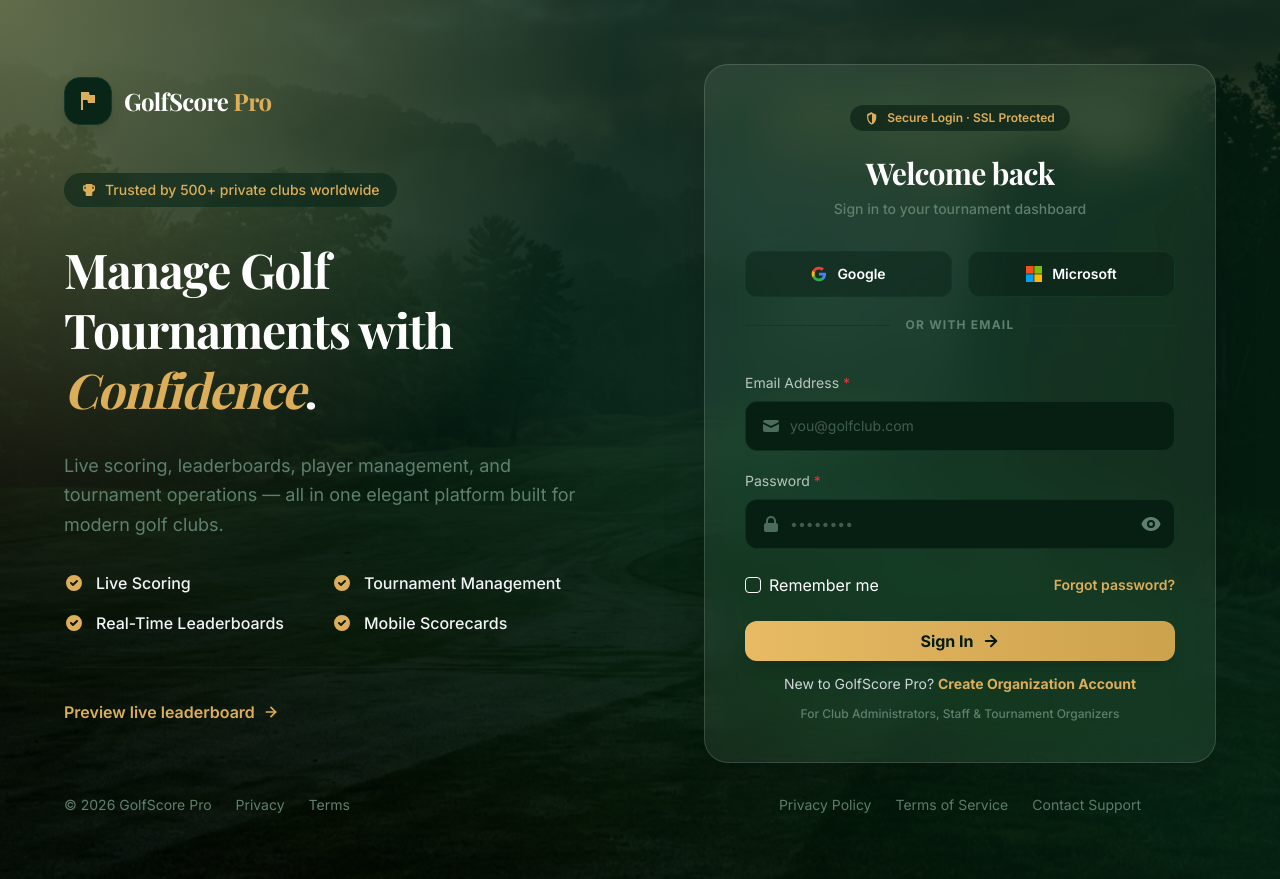
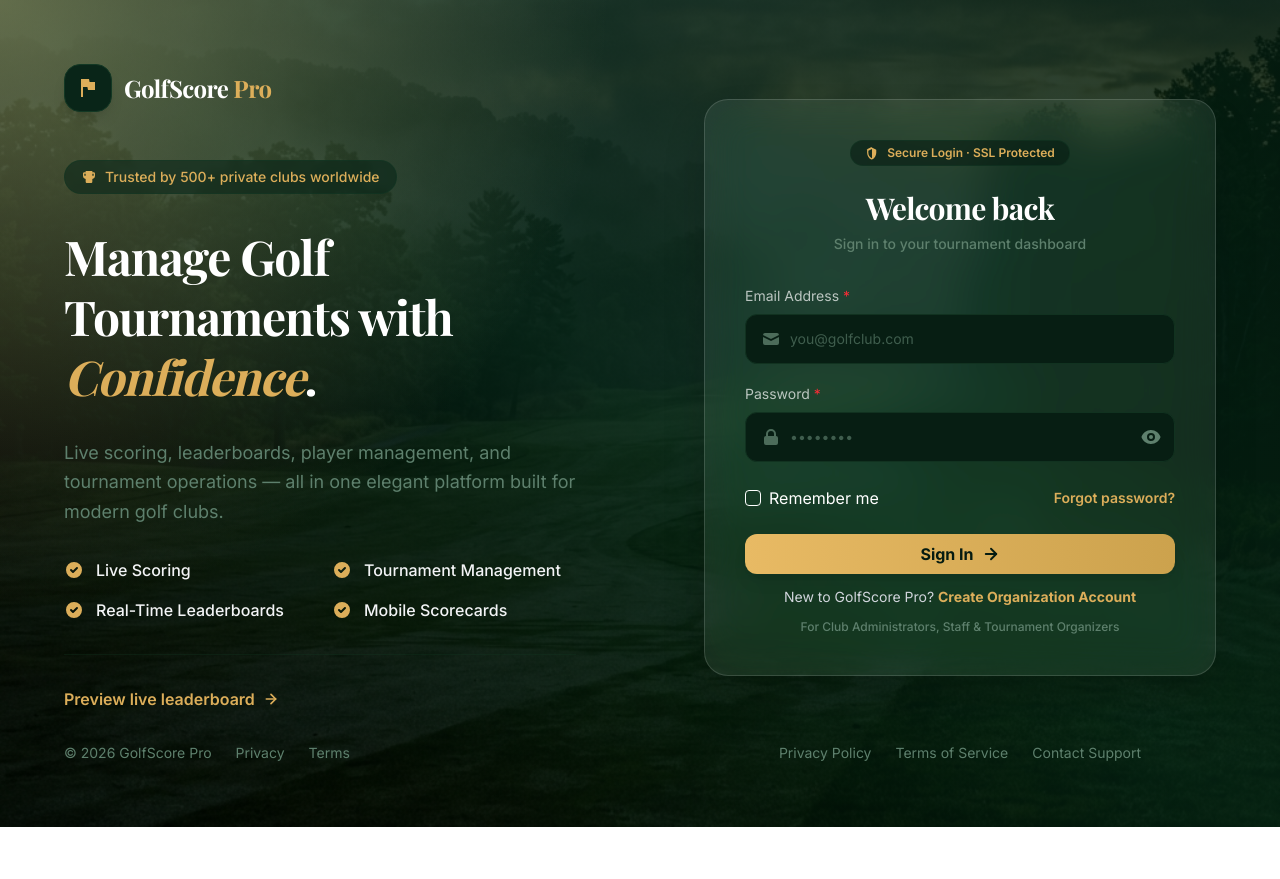
Before and after one commit to shah0334/Golf-CRM, an Angular app in the folder golf-crm/: page / in a window 1280 px wide. After the commit the page ends 827 px from the top, so only its background shows below. Built offline with nearby package versions, Linux system fonts and the light colour scheme; a web font is replaced by a local one.

Commit message:
show archived functionality done

```diff
--- a/golf-crm/src/app/admin-dashboard/admin-dashboard.html
+++ b/golf-crm/src/app/admin-dashboard/admin-dashboard.html
@@ -140,15 +140,15 @@
 
       <label
         class="flex items-center justify-between p-3 bg-white/5 border border-white/10 rounded-2xl cursor-pointer select-none">
-        <div class="flex items-center gap-2 text-white">
-          <svg class="w-4 h-4 text-[#7A9A8A]" fill="none" stroke="currentColor" stroke-width="2" viewBox="0 0 24 24">
+        <div class="flex items-center gap-2 transition-colors" [class.text-[#DCAE5A]]="showArchived" [class.text-white]="!showArchived">
+          <svg class="w-4 h-4 transition-colors" [class.text-[#DCAE5A]]="showArchived" [class.text-[#7A9A8A]]="!showArchived" fill="none" stroke="currentColor" stroke-width="2" viewBox="0 0 24 24">
             <path stroke-linecap="round" stroke-linejoin="round"
               d="M20.25 7.5l-.625 10.632a2.25 2.25 0 01-2.247 2.118H6.622a2.25 2.25 0 01-2.247-2.118L3.75 7.5M10 11.25h4M3.375 7.5h17.25c.621 0 1.125-.504 1.125-1.125v-1.5c0-.621-.504-1.125-1.125-1.125H3.375c-.621 0-1.125.504-1.125 1.125v1.5c0 .621.504 1.125 1.125 1.125z" />
           </svg>
           <span class="text-xs font-semibold">Show Archived</span>
         </div>
         <div class="relative w-9 h-5 bg-white/20 rounded-full transition-colors duration-200"
-          [class.bg-[#DCAE5A]]="showArchived">
+          [class.bg-green-600]="showArchived">
           <input type="checkbox" [(ngModel)]="showArchived" (change)="isMobileMenuOpen = false" class="sr-only">
           <div
             class="absolute left-0.5 top-0.5 w-3.5 h-3.5 bg-white rounded-full transition-transform duration-200 shadow-xs"
@@ -212,7 +212,7 @@
           <label
             class="flex items-center gap-3 cursor-pointer select-none py-1.5 px-4 bg-white border border-[#E1D9CD] rounded-full hover:bg-white/80 transition-all shadow-2xs">
             <div class="flex items-center gap-2">
-              <svg class="w-4 h-4 text-[#5E806D]" fill="none" stroke="currentColor" stroke-width="2"
+              <svg class="w-4 h-4 transition-colors" [class.text-[#051B11]]="showArchived" [class.text-[#5E806D]]="!showArchived" fill="none" stroke="currentColor" stroke-width="2"
                 viewBox="0 0 24 24">
                 <path stroke-linecap="round" stroke-linejoin="round"
                   d="M20.25 7.5l-.625 10.632a2.25 2.25 0 01-2.247 2.118H6.622a2.25 2.25 0 01-2.247-2.118L3.75 7.5M10 11.25h4M3.375 7.5h17.25c.621 0 1.125-.504 1.125-1.125v-1.5c0-.621-.504-1.125-1.125-1.125H3.375c-.621 0-1.125.504-1.125 1.125v1.5c0 .621.504 1.125 1.125 1.125z" />
@@ -220,7 +220,7 @@
               <span class="text-xs font-semibold text-[#051B11]">Show Archived</span>
             </div>
             <div class="relative w-9 h-5 bg-[#E5E0D8] rounded-full transition-colors duration-200"
-              [class.bg-[#051B11]]="showArchived">
+              [class.bg-green-600]="showArchived">
               <input type="checkbox" [(ngModel)]="showArchived" class="sr-only">
               <div
                 class="absolute left-0.5 top-0.5 w-3.5 h-3.5 bg-white rounded-full transition-transform duration-200 shadow-sm"
@@ -493,7 +493,7 @@
                     [ngClass]="{
                             'bg-green-50 border-green-200 text-green-700': trn.status === 'ACTIVE',
                             'bg-yellow-50 border-yellow-200 text-yellow-700': trn.status === 'UPCOMING',
-                            'bg-gray-100 border-gray-300 text-gray-700': trn.status === 'COMPLETED'
+                            'bg-gray-100 border-gray-300 text-gray-700': trn.status === 'COMPLETED' || trn.status === 'ARCHIVED'
                           }">
                     {{ trn.status }}
                   </span>
@@ -578,11 +578,18 @@
             <div class="flex justify-end gap-3 pt-3 border-t border-[#E1D9CD]/35">
               <button type="button" (click)="archiveTournament(trn.id)"
                 class="px-3 py-1.5 border border-[#E1D9CD] hover:bg-[#FAF7F2] text-[#5E806D] hover:text-[#051B11] text-[10px] font-bold rounded-lg transition-colors flex items-center gap-1 focus:outline-none cursor-pointer">
-                <svg class="w-3.5 h-3.5" fill="none" stroke="currentColor" stroke-width="2" viewBox="0 0 24 24">
-                  <path stroke-linecap="round" stroke-linejoin="round"
-                    d="M20.25 7.5l-.625 10.632A2.25 2.25 0 0116.622 21" />
-                </svg>
-                Archive
+                @if (trn.status === 'ARCHIVED') {
+                  <svg class="w-3.5 h-3.5" fill="none" stroke="currentColor" stroke-width="2" viewBox="0 0 24 24">
+                    <path stroke-linecap="round" stroke-linejoin="round" d="M9 15L3 9m0 0l6-6M3 9h12a6 6 0 010 12h-3" />
+                  </svg>
+                  Restore
+                } @else {
+                  <svg class="w-3.5 h-3.5" fill="none" stroke="currentColor" stroke-width="2" viewBox="0 0 24 24">
+                    <path stroke-linecap="round" stroke-linejoin="round"
+                      d="M20.25 7.5l-.625 10.632A2.25 2.25 0 0116.622 21" />
+                  </svg>
+                  Archive
+                }
               </button>
               <button type="button" (click)="deleteTournament(trn.id)"
                 class="px-3 py-1.5 border border-red-200 hover:bg-red-50 text-red-500 hover:text-red-700 text-[10px] font-bold rounded-lg transition-colors flex items-center gap-1 focus:outline-none cursor-pointer">
--- a/golf-crm/src/app/admin-dashboard/admin-dashboard.ts
+++ b/golf-crm/src/app/admin-dashboard/admin-dashboard.ts
@@ -28,7 +28,7 @@ interface Tournament {
   date: string;
   players: number;
   tag: 'TOURNAMENT' | 'CLINIC' | 'CAMP';
-  status: 'ACTIVE' | 'UPCOMING' | 'COMPLETED';
+  status: 'ACTIVE' | 'UPCOMING' | 'COMPLETED' | 'ARCHIVED';
 }
 
 @Component({
@@ -194,10 +194,16 @@ export class AdminDashboard implements OnInit {
 
   getFilteredTournaments(): Tournament[] {
     return this.tournaments.filter(trn => {
-      return trn.name.toLowerCase().includes(this.searchQuery.toLowerCase()) ||
-             trn.id.toLowerCase().includes(this.searchQuery.toLowerCase()) ||
-             trn.tag.toLowerCase().includes(this.searchQuery.toLowerCase()) ||
-             trn.status.toLowerCase().includes(this.searchQuery.toLowerCase());
+      const matchesSearch = trn.name.toLowerCase().includes(this.searchQuery.toLowerCase()) ||
+                            trn.id.toLowerCase().includes(this.searchQuery.toLowerCase()) ||
+                            trn.tag.toLowerCase().includes(this.searchQuery.toLowerCase()) ||
+                            trn.status.toLowerCase().includes(this.searchQuery.toLowerCase());
+
+      if (this.showArchived) {
+        return matchesSearch;
+      } else {
+        return matchesSearch && trn.status !== 'ARCHIVED';
+      }
     });
   }
 
@@ -302,7 +308,16 @@ export class AdminDashboard implements OnInit {
   }
 
   archiveTournament(id: string) {
-    alert(`Tournament ${id} archived successfully.`);
+    const trn = this.tournaments.find(t => t.id === id);
+    if (trn) {
+      if (trn.status === 'ARCHIVED') {
+        trn.status = 'ACTIVE';
+        alert(`Tournament "${trn.name}" restored successfully.`);
+      } else {
+        trn.status = 'ARCHIVED';
+        alert(`Tournament "${trn.name}" archived successfully.`);
+      }
+    }
   }
 
   deleteTournament(id: string) {
--- a/golf-crm/src/app/login.component/login.component.html
+++ b/golf-crm/src/app/login.component/login.component.html
@@ -119,43 +119,7 @@
                     <p class="text-golf-text-muted font-medium text-sm">Sign in to your tournament dashboard</p>
                 </div>
 
-                <div class="grid grid-cols-2 gap-4 mb-1">
-                    <button type="button"
-                        class="flex items-center justify-center gap-2.5 px-4 py-3 rounded-xl bg-golf-dark/40 border border-golf-border hover:bg-golf-input hover:border-golf-accent/30 transition-all text-sm font-semibold cursor-pointer text-white">
-                        <svg class="w-4 h-4 shrink-0" viewBox="0 0 24 24" xmlns="http://www.w3.org/2000/svg">
-                            <path
-                                d="M22.56 12.25c0-.78-.07-1.53-.2-2.25H12v4.26h5.92c-.26 1.37-1.04 2.53-2.21 3.31v2.77h3.57c2.08-1.92 3.28-4.74 3.28-8.09z"
-                                fill="#4285F4" />
-                            <path
-                                d="M12 23c2.97 0 5.46-.98 7.28-2.66l-3.57-2.77c-.98.66-2.23 1.06-3.71 1.06-2.86 0-5.29-1.93-6.16-4.53H2.18v2.84C3.99 20.53 7.7 23 12 23z"
-                                fill="#34A853" />
-                            <path
-                                d="M5.84 14.09c-.22-.66-.35-1.36-.35-2.09s.13-1.43.35-2.09V7.06H2.18C1.43 8.55 1 10.22 1 12s.43 3.45 1.18 4.94l2.85-2.22.81-.63z"
-                                fill="#FBBC05" />
-                            <path
-                                d="M12 5.38c1.62 0 3.06.56 4.21 1.64l3.15-3.15C17.45 2.09 14.97 1 12 1 7.7 1 3.99 3.47 2.18 7.06l3.66 2.84c.87-2.6 3.3-4.52 6.16-4.52z"
-                                fill="#EA4335" />
-                        </svg>
-                        <span>Google</span>
-                    </button>
-                    <button type="button"
-                        class="flex items-center justify-center gap-2.5 px-4 py-3 rounded-xl bg-golf-dark/40 border border-golf-border hover:bg-golf-input hover:border-golf-accent/30 transition-all text-sm font-semibold cursor-pointer text-white">
-                        <svg class="w-4 h-4 shrink-0" viewBox="0 0 23 23" xmlns="http://www.w3.org/2000/svg">
-                            <path fill="#f35022" d="M0 0h11v11H0z" />
-                            <path fill="#80bb0a" d="M12 0h11v11H12z" />
-                            <path fill="#00a1f1" d="M0 12h11v11H0z" />
-                            <path fill="#ffb900" d="M12 12h11v11H12z" />
-                        </svg>
-                        <span>Microsoft</span>
-                    </button>
-                </div>
 
-                <div class="relative flex py-4 items-center mb-6">
-                    <div class="flex-grow border-t border-golf-border"></div>
-                    <span class="flex-shrink mx-4 text-xs font-bold tracking-widest text-golf-text-muted uppercase">or
-                        with email</span>
-                    <div class="flex-grow border-t border-golf-border"></div>
-                </div>
                 @if (errorMessage) {
                 <div
                     class="flex items-center gap-2 p-3.5 mb-4 rounded-xl bg-red-950/45 border border-red-500/35 text-red-300 text-xs font-semibold">
```
Also changed, not shown: 1 other file (tests, documents, lock files or other folders).
